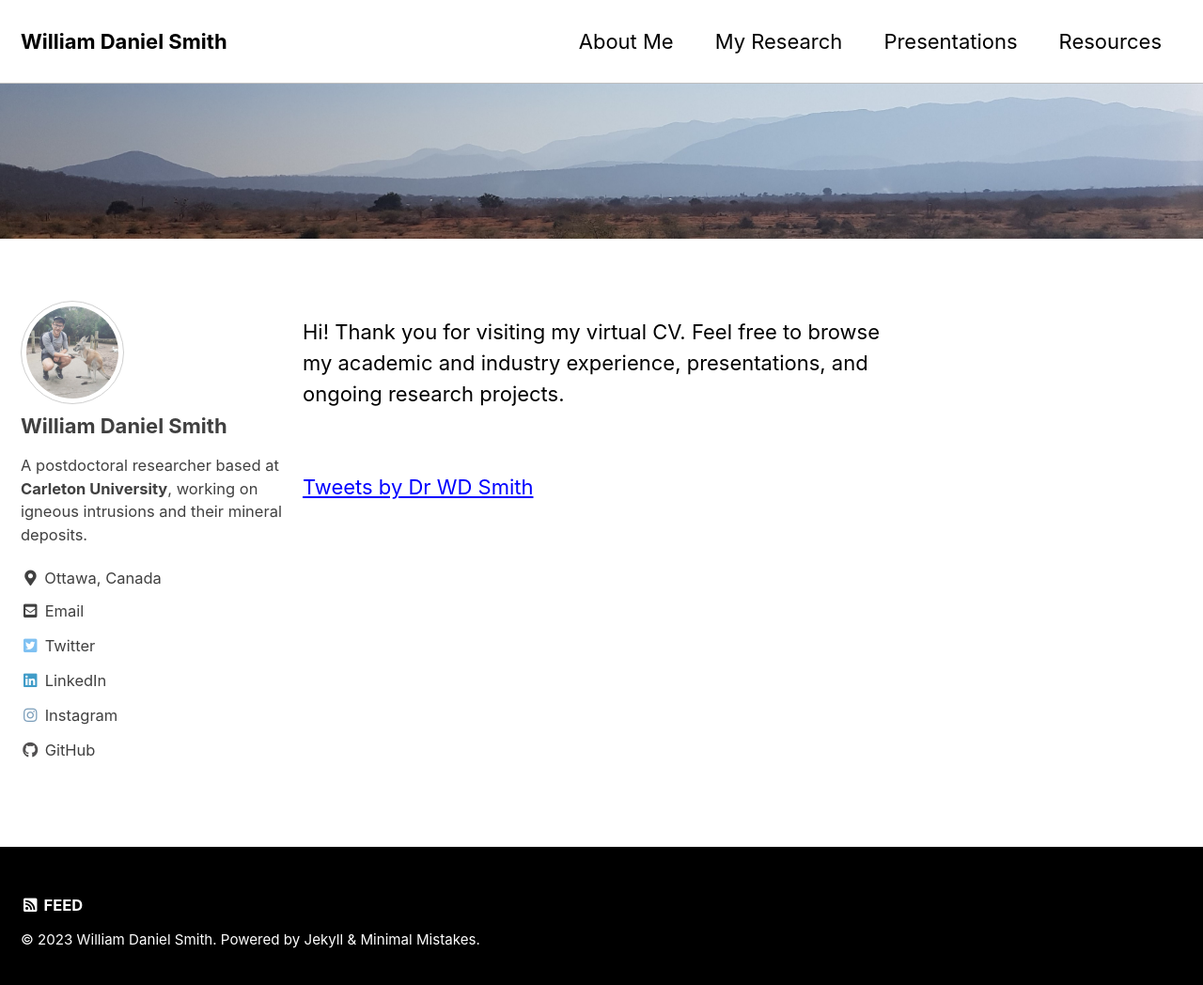
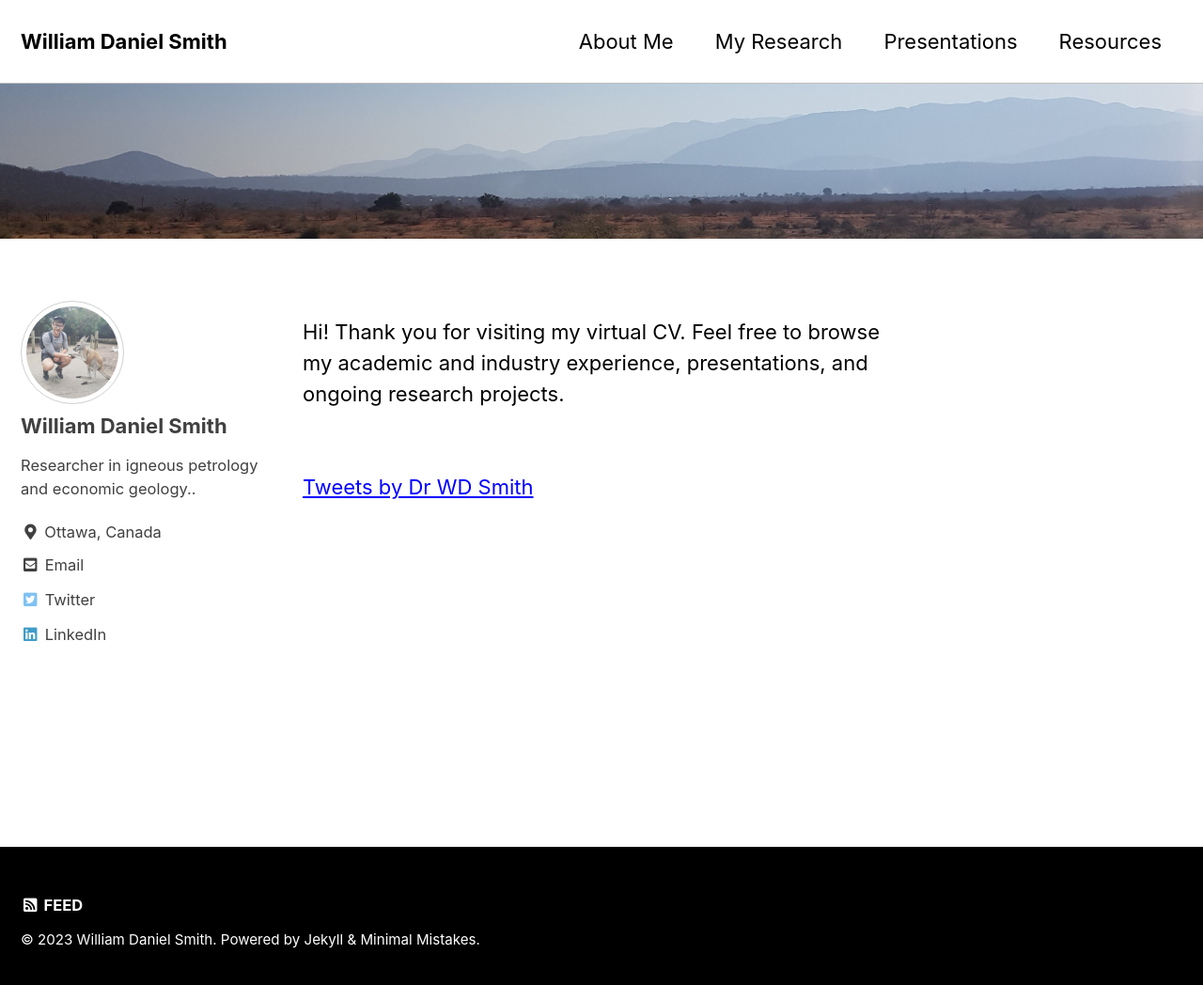
Before and after one commit to WillDSmith1995/willsgeo, a Jekyll site: the page built from index.html, in a window 1280 px wide and 1056 px high. Shown: the top 1048 px of the window at 94% size. Built offline with Jekyll 4.4.1, drawn with Linux system fonts in a browser that asks for light colours; cached includes are drawn as plain includes; the list of posts is cut into pages by our own code; comment, search, counter and statistics services are not loaded.

Commit message:
Update _config.yml

```diff
--- a/_config.yml
+++ b/_config.yml
@@ -95,14 +95,12 @@ analytics:
 author:
   name             : "William Daniel Smith"
   avatar           : "/images/avatar.jpg"
-  bio              : "A postdoctoral researcher based at **Carleton University**, working on igneous intrusions and their mineral deposits."
+  bio              : "Researcher in igneous petrology and economic geology.."
   location         : "Ottawa, Canada"
   email            : "willdsmith1995@gmail.com"
-  github           : "WillDSmith1995"
   linkedin         : "william-daniel-smith-675930102 "
   twitter          : "DrWDSmith"
   researchgate     : "researchgate.net/profile/William_Smith94"
-  instagram        : "wills.geo"
   ORCID        : "0000-0002-6523-7864"
 
   links:
@@ -118,12 +116,6 @@ author:
     - label: "LinkedIn"
       icon: "fab fa-fw fa-fw"
        #url: "https://www.linkedin.com/in/william-daniel-smith-675930102/"
-    - label: "GitHub"
-      icon: "fab fa-fw fa-github"
-       #url: "https://github.com/WillDSmith1995"
-    - label: "Instagram"
-      icon: "fab fa-fw fa-instagram"
-       #url: "https://instagram.com/willsgeo"
 
 # Site Footer
 footer:
```
